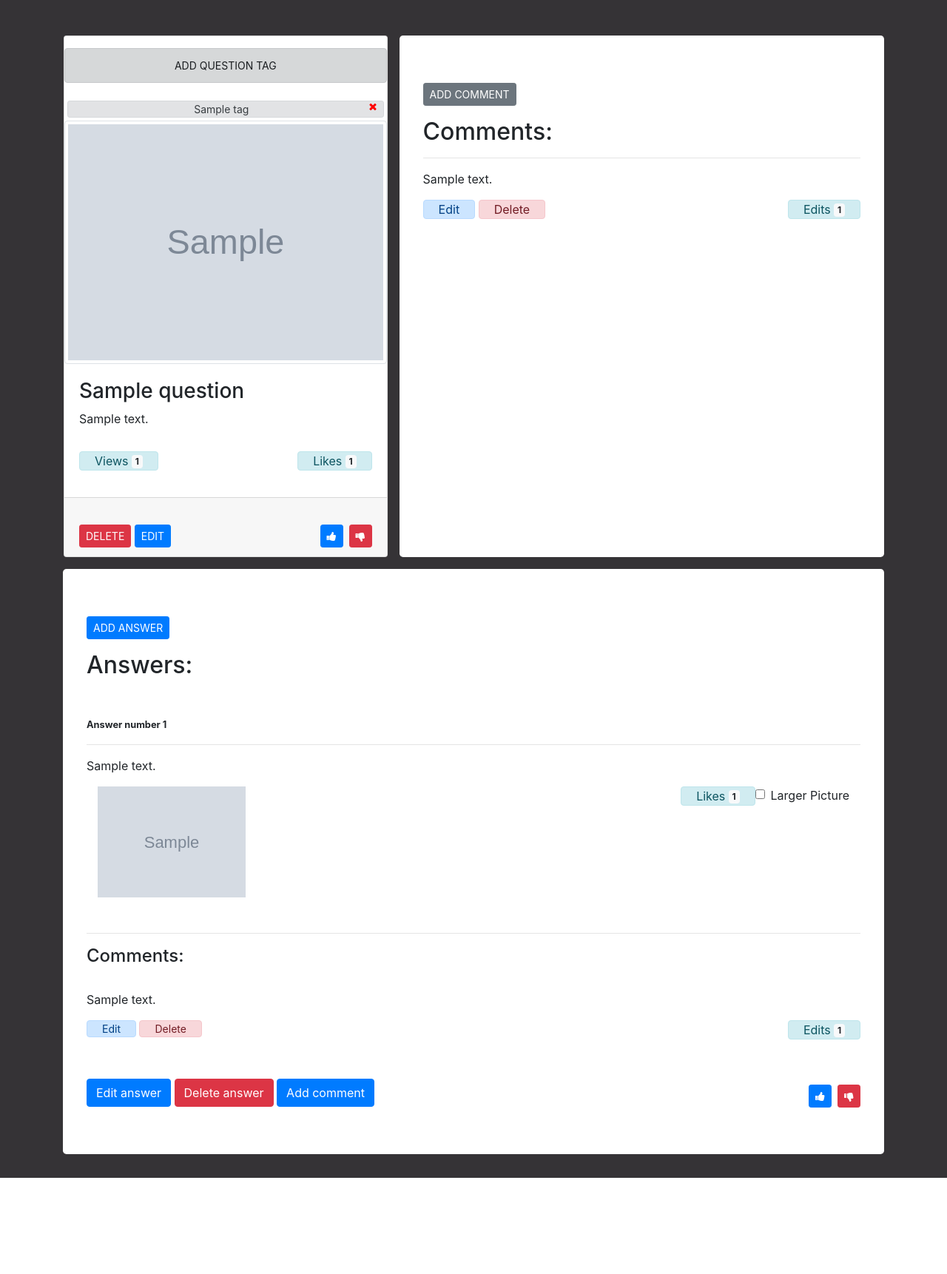
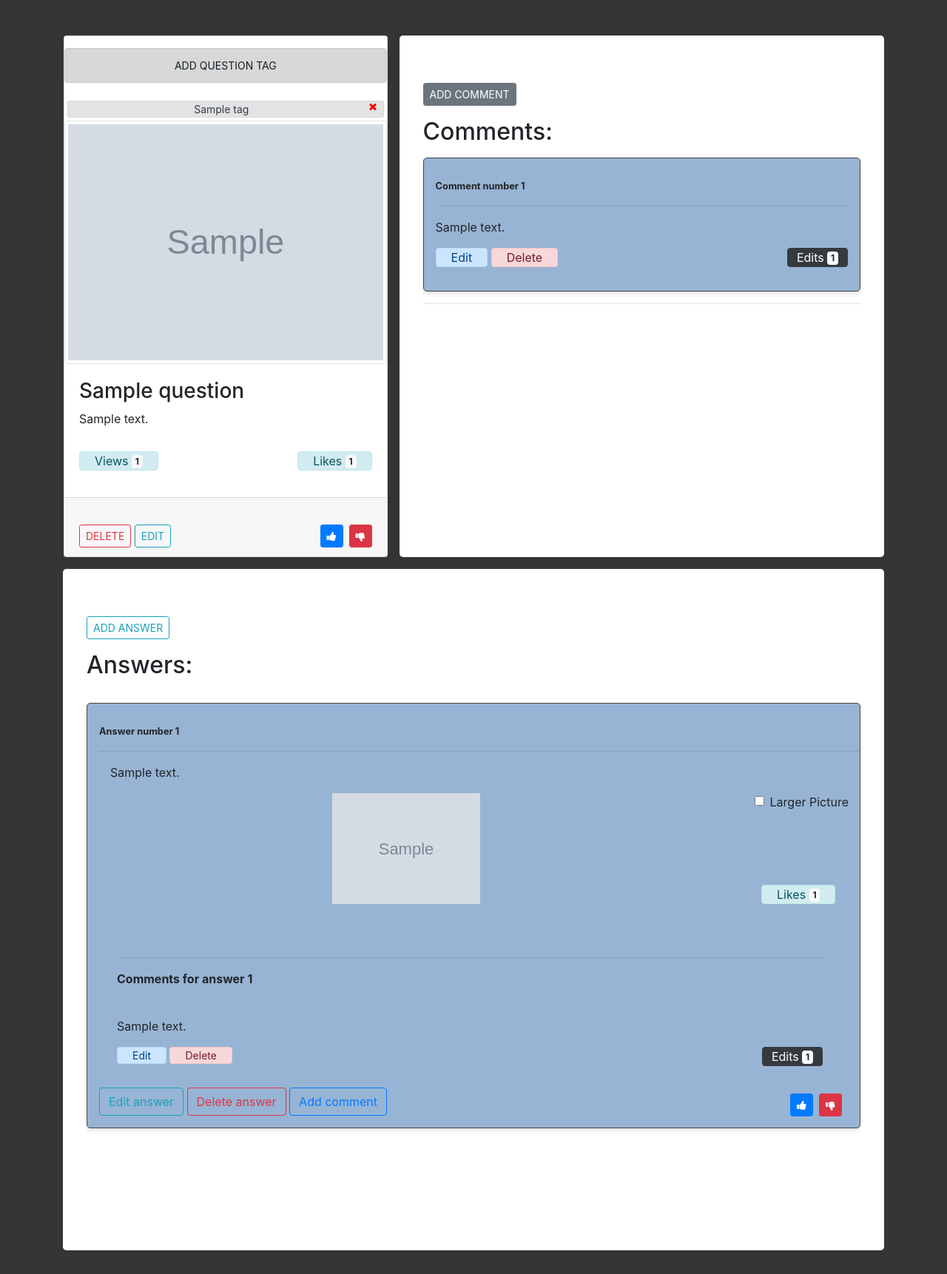
Before and after one commit to VGabriel45/AskMate, a Flask app: page /question/1 in a window 1280 px wide. Shown: the part 56-1778 px from the top of the page at 74% size. Before the commit the page ends 1648 px from the top, so only its background shows below. Run offline with Flask 2, Linux system fonts and the light colour scheme; grey boxes marked "Sample" are stand-in pictures; a database or web service that is not in the repository returns one stand-in record (values such as "Sample title"); some libraries are stand-ins or nearby versions.

Commit message:
fixed image widths

```diff
--- a/static/main.css
+++ b/static/main.css
@@ -27,10 +27,13 @@ body {
 
 #comments-jumbotron {
     margin-bottom: 0 !important;
+    overflow-y: scroll;
+    height: 705px;
 }
 
 .custom-image{
     width: 200px !important;
+    margin-left: 300px !important;
 }
 
 #x-icon {
@@ -50,3 +53,33 @@ input[type=checkbox]:checked ~ label > img {
   transform: scale(4) !important;
   cursor: zoom-out !important;
 }
+
+#answer-likes {
+    margin-left: 880px;
+    margin-top: -70px;
+    margin-bottom: 0;
+}
+
+.answer-container {
+    background-color: RGB(152, 180, 212);
+    border: 1px solid #444444 !important;
+    border-radius: 5px;
+    box-shadow: 0 4px 6px -1px rgba(0, 0, 0, 0.1), 0 2px 4px -1px rgba(0, 0, 0, 0.06);
+}
+
+.comment-div {
+    margin-right: 50px;
+}
+
+#scrollable-container{
+    overflow-y: scroll;
+    height: 700px;
+}
+
+mark {
+    background-color: yellow !important;
+}
+
+th {
+    text-align: center !important;
+}
--- a/templates/layout.html
+++ b/templates/layout.html
@@ -23,7 +23,7 @@
             <span class="navbar-toggler-icon"></span>
         </button>
 
-        <div class="collapse navbar-collapse" id="navbarSupportedContent">
+        <div class="navbar-collapse collapse" id="navbarSupportedContent">
             <ul class="navbar-nav mr-auto">
                 <li class="nav-item active">
                     <a class="nav-link" href="/list">Home page<span class="sr-only">(current)</span></a>
--- a/templates/list.html
+++ b/templates/list.html
@@ -49,7 +49,7 @@
                     <td>{{ question.vote_number }}</td>
                     <td><a href="/question/{{ question.id }}">{{ question.title }}</a></td>
                     <td class="col">{{ question.message }}</td>
-                    <td><img src="{{ question.image }}" class="custom-image"></td>
+                    <td><img src="{{ question.image }}" style="width: 150px; "></td>
                 </tr>
             </tbody>
             {% endfor %}
--- a/templates/question.html
+++ b/templates/question.html
@@ -27,8 +27,8 @@
                 </button>
             </div>
             <div class="card-footer">
-                <a href="/question/{{question.id}}/delete" class="mt-4 btn btn-danger btn-sm"> DELETE </a>
-                <a href="/question/{{question.id}}/edit" class="mt-4 btn btn-primary btn-sm"> EDIT</a>
+                <a href="/question/{{question.id}}/delete" class="mt-4 btn btn-outline-danger btn-sm"> DELETE </a>
+                <a href="/question/{{question.id}}/edit" class="mt-4 btn btn-outline-info btn-sm"> EDIT</a>
                 <a href="/question/{{question.id}}/vote_down" class="mt-4 btn btn-danger btn-sm float-right"><i class="fa fa-thumbs-down"></i></a>
                 <a href="/question/{{question.id}}/vote_up" class="mt-4 mr-2 btn btn-primary btn-sm float-right"><i class="fa fa-thumbs-up"></i></a>
             </div>
@@ -38,63 +38,75 @@
         <a href="/question/{{question.id}}/new-comment" class="mb-3 btn btn-secondary btn-sm"> ADD COMMENT</a>
         <h2>Comments:</h2>
         {% for comment in question_comments %}
+            <div class="answer-container mt-3">
+                <div class="mt-4 ml-3 mr-3">
+                    <small><strong>Comment number {{ comment.id }}</strong></small>
                     <hr>
-            <p>{{ comment.message }} <br>
+                    <p class="mt-3">{{ comment.message }} <br>
                     <a href="/question/{{ question_id }}/comment/{{ comment.id }}/edit" class="mt-3 btn alert alert-primary btn-xs py-0"> Edit</a>
                     <a href="/question/{{ question_id }}/comment/{{ comment.id }}/delete" class="mt-3 btn alert alert-danger btn-xs py-0"> Delete</a>
-            <button type="button" class="btn alert alert-info py-0 btn-xs float-right mt-3">
+                    <button type="button" class="btn btn btn-dark py-0 btn-xs float-right mt-3">
                     Edits <span class="badge badge-light">{{ comment.edited_count }}</span>
                     </button>
+                </div>
+            </div>
+            <hr>
         {% endfor %}
     </div>
 </div>
 <div class="jumbotron mt-3 container">
     <div class="mb-3">
-    <a href="/question/{{question.id}}/new-answer" class="btn btn-primary btn-sm"> ADD ANSWER</a>
+    <a href="/question/{{question.id}}/new-answer" class="btn btn-outline-info btn-sm"> ADD ANSWER</a>
     </div>
     <h2>Answers:</h2>
+    <div id="scrollable-container">
         {% for answer in answers %}
-        <div class="mt-4">
+        <div class="mt-4 answer-container">
+            <div class="ml-3">
                 <br>
         <small><strong>Answer number {{ answer.id }}</strong></small>
         <hr>
+        <div class="container">
             <p>{{ answer.message }}</p>
-        <div class="container">
             <label class="float-right">Larger Picture</label>
               <input type="checkbox" class="zoomCheck float-right mt-1 mr-2">
               <label for="zoomCheck">
                 <img src="{{ answer.image }}" alt="placehd" class="custom-image">
               </label>
-            <button type="button" class="btn alert alert-info py-0 btn-xs float-right mb-5">
+            <button type="button" class="btn alert alert-info py-0 btn-xs" id="answer-likes">
                 Likes <span class="badge badge-light">{{ answer.vote_number }}</span>
             </button>
         </div> <br>
-        <div>
+        <div class="ml-4 comment-div">
             <hr>
-            <h4>Comments: </h4> <br>
+            <p><strong>Comments for answer {{ answer.id }} </strong></p> <br>
                 {% for comment in comments %}
                     {% if comment.answer_id == answer.id %}
                         {{ comment.message }} <br>
                         <a href="/question/{{ question_id }}/answer/{{ answer.id }}/comment/{{ comment.id }}/edit" class="mt-3 btn alert alert-primary btn-sm py-0"> Edit</a>
                         <a href="/question/{{ question_id }}/answer/{{ answer.id }}/comment/{{ comment.id }}/delete" class="mt-3 btn alert alert-danger btn-sm py-0"> Delete</a>
-                    <button type="button" class="btn alert alert-info py-0 btn-xs float-right mt-3">
+                        <button type="button" class="btn btn btn-dark py-0 btn-xs float-right mt-3">
                             Edits <span class="badge badge-light">{{ comment.edited_count }}</span>
                         </button> <br>
                     {% endif %}
-        </div>
                 {% endfor %}
             </div>
+            <div class="mb-3">
+                <a href="/question/{{ question_id }}/answer/{{ answer.id }}/edit" class="mt-3 btn btn-outline-info btn-xs"> Edit answer</a>
+                <a href="/question/{{ question_id }}/answer/{{ answer.id }}/delete" class="btn  mt-3 btn-outline-danger">Delete answer</a>
+                <a href="/question/{{ question_id }}/answer/{{ answer.id }}/new-comment" class="mt-3 btn btn-outline-primary btn-xs"> Add comment</a>
+                <a href="/answer/{{answer.id}}/vote_down" class="mt-4  mr-4 btn btn-danger btn-sm float-right"><i class="fa fa-thumbs-down"></i></a>
+                <a href="/answer/{{answer.id}}/vote_up" class="mt-4 mr-2 btn btn-primary btn-sm float-right "><i class="fa fa-thumbs-up"></i></a>
+            </div>
+        </div>
+
+        </div>
          <br>
-        <a href="/question/{{ question_id }}/answer/{{ answer.id }}/edit" class="mt-3 btn btn-primary btn-xs"> Edit answer</a>
-        <a href="/question/{{ question_id }}/answer/{{ answer.id }}/delete" class="btn  mt-3 btn-danger">Delete answer</a>
-        <a href="/question/{{ question_id }}/answer/{{ answer.id }}/new-comment" class="mt-3 btn btn-primary btn-xs"> Add comment</a>
-        <a href="/answer/{{answer.id}}/vote_down" class="mt-4 btn btn-danger btn-sm float-right"><i class="fa fa-thumbs-down"></i></a>
-        <a href="/answer/{{answer.id}}/vote_up" class="mt-4 mr-2 btn btn-primary btn-sm float-right "><i class="fa fa-thumbs-up"></i></a>
+
     {% endfor %}
     </div>
     </div>
 </div>
+</div>
     {% endfor %}
-
-
 {% endblock %}
--- a/templates/searched-questions.html
+++ b/templates/searched-questions.html
@@ -35,7 +35,6 @@
                     {% else %}
                         <td class="col">{{ question.message }}</td>
                     {% endif %}
-                    <td class="col">{{ question.message }}</td>
                     <td class="col"><img src="{{ question.image }}" style="width: 150px"></td>
                 </tr>
             </tbody>
```
Lines whose indentation alone changed are shown as unchanged.
